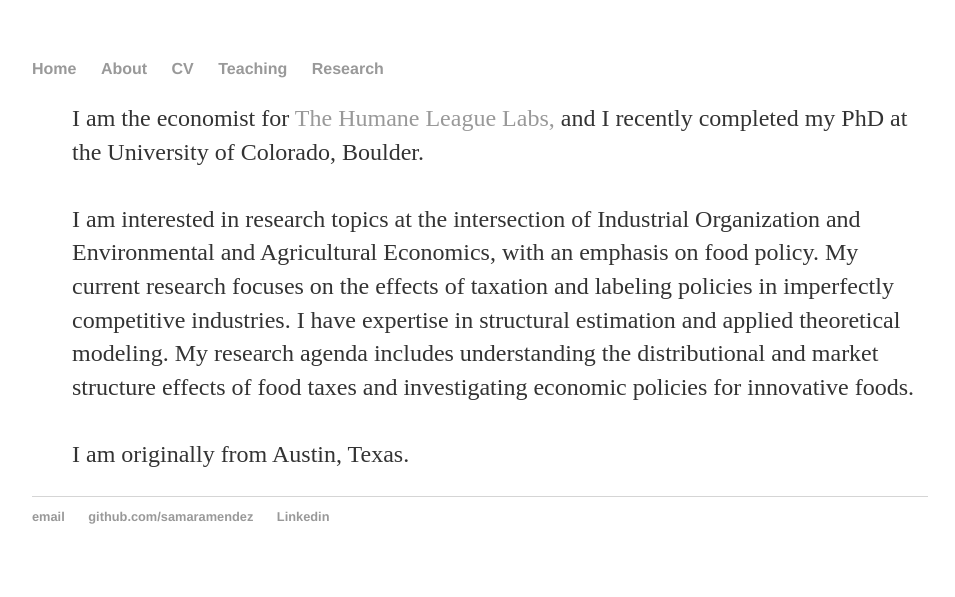
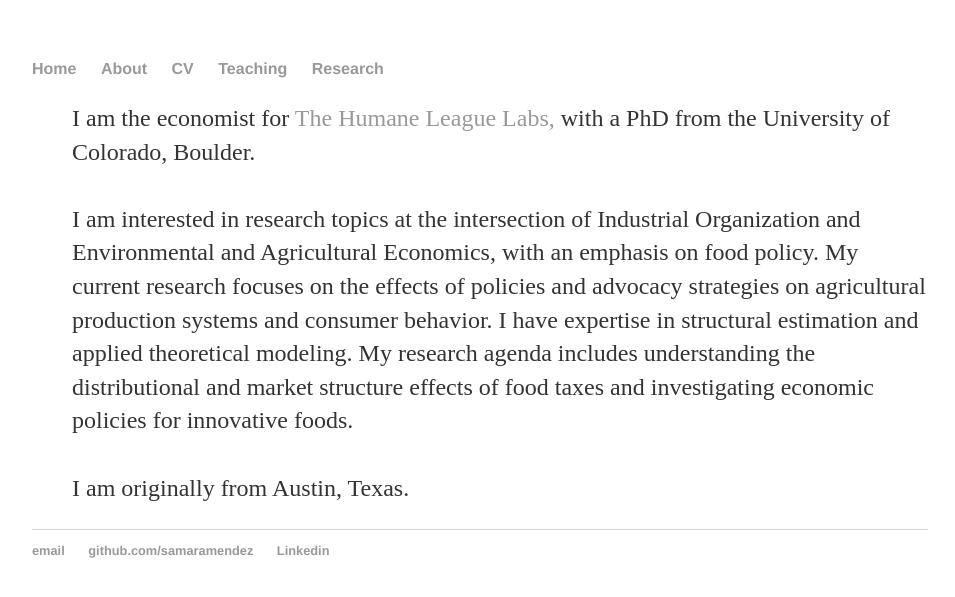
Before and after one commit to samaramendez/samaramendez.github.io, a Jekyll site: the page built from about/index.html, in a window 1280 px wide. Shown: the top 597 px of the page, without its empty margins (160-1115 px from the left). Built offline with Jekyll 4.4.1, drawn with Linux system fonts in a browser that asks for light colours.

Commit message:
grammar and "current work" updates

```diff
--- a/about/index.html
+++ b/about/index.html
@@ -8,9 +8,9 @@ title: Samara Mendez
 <div class="blurb">
 		<ul>
 
-	<p> I am the economist for <a href="https://thehumaneleague.org/labs">The Humane League Labs,</a> and I recently completed my PhD at the University of Colorado, Boulder. <br><br>
+	<p> I am the economist for <a href="https://thehumaneleague.org/labs">The Humane League Labs,</a> with a PhD from the University of Colorado, Boulder. <br><br>
 	I am interested in research topics at the intersection of Industrial Organization and Environmental and Agricultural Economics, with an emphasis on food policy.
-	My current research focuses on the effects of taxation and labeling policies in imperfectly competitive industries. I have expertise in structural estimation and applied theoretical modeling. My research agenda includes understanding the distributional and market structure effects of food taxes and investigating economic policies for innovative foods.
+	My current research focuses on the effects of policies and advocacy strategies on agricultural production systems and consumer behavior. I have expertise in structural estimation and applied theoretical modeling. My research agenda includes understanding the distributional and market structure effects of food taxes and investigating economic policies for innovative foods.
 
 	<br><br>I am originally from Austin, Texas.</p>
 	</ul>
```
